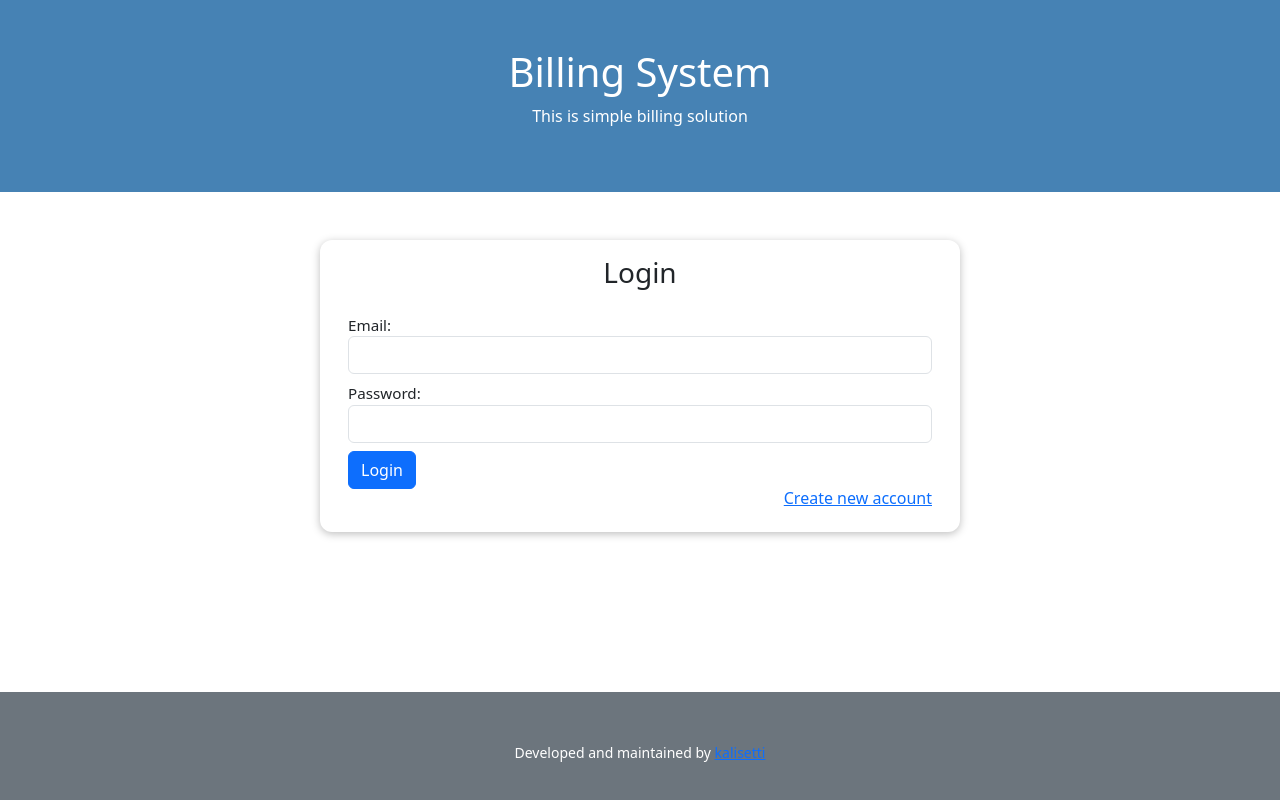
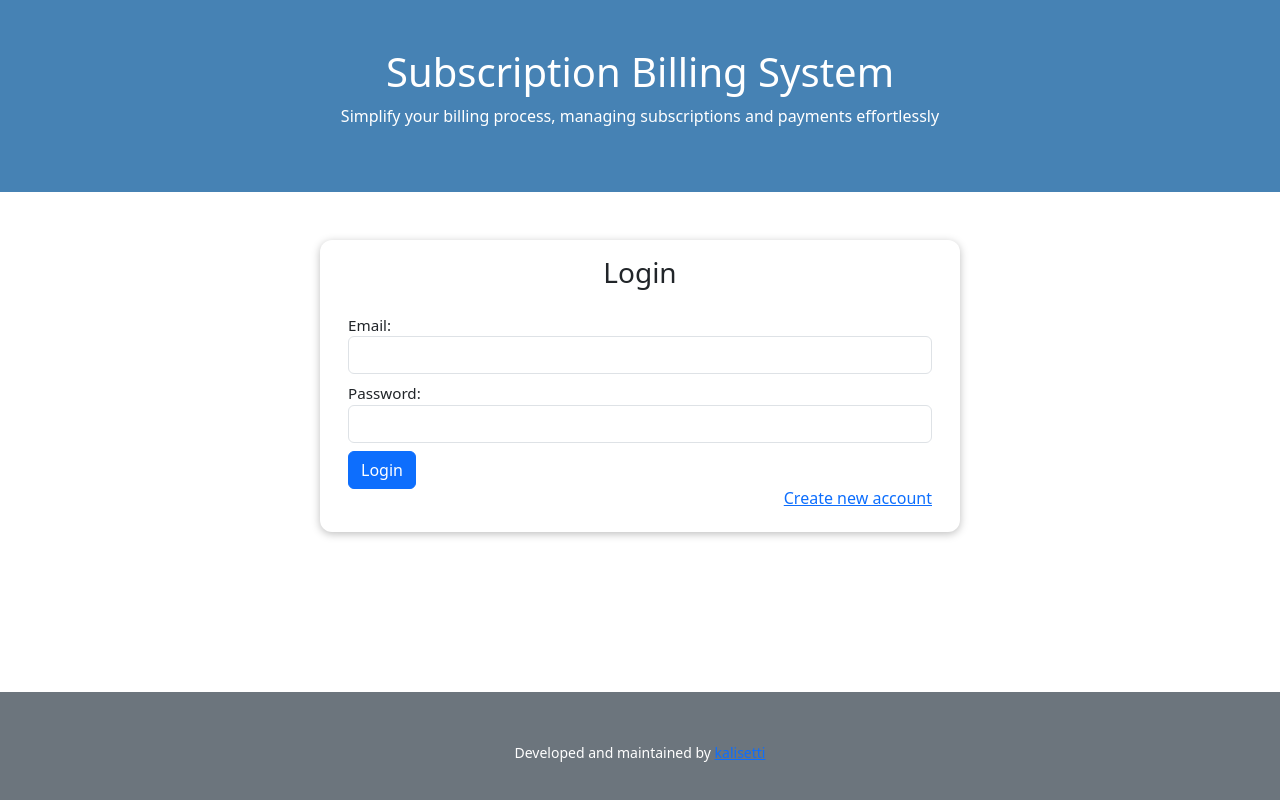
Before and after one commit to kalisetti/billing, a Vue app: page /login in a window 1280 px wide. Shown: the top 800 px of the page. Built offline with nearby package versions, Linux system fonts and the light colour scheme; no server answers.

Commit message:
change website title

```diff
--- a/src/components/pages/PageHeader.vue
+++ b/src/components/pages/PageHeader.vue
@@ -1,7 +1,7 @@
 <template>
   <div class="container-fluid p-5 page-header text-white text-center">
-    <h1>Billing System</h1>
-    <p>This is simple billing solution</p>
+    <h1>Subscription Billing System</h1>
+    <p>Simplify your billing process, managing subscriptions and payments effortlessly</p>
   </div>
 </template>
 
```
